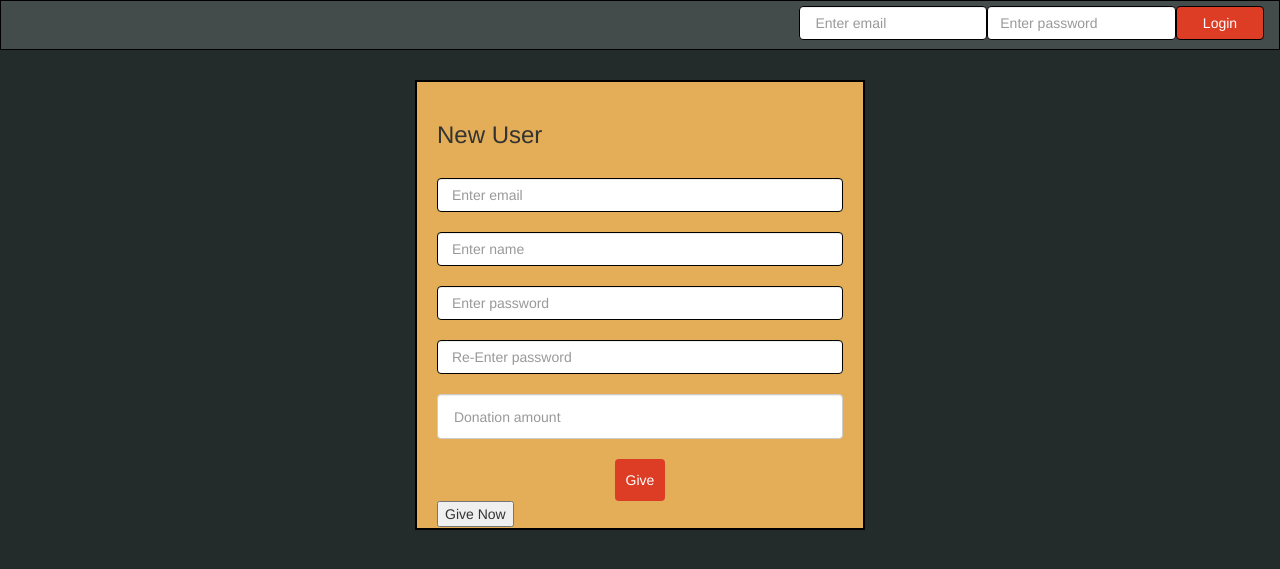
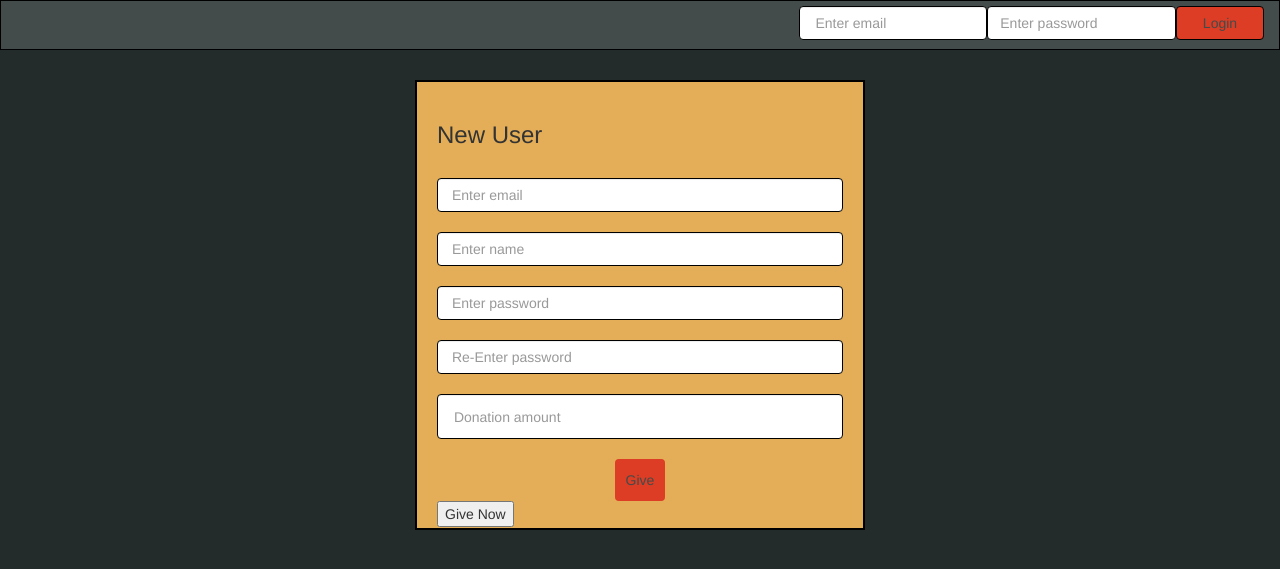
Before and after one commit to gmaurer/mastersofcode1, a PHP site: page / in a window 1280 px wide. Shown: the top 569 px of the page. Run offline with PHP 8.4, Linux system fonts and the light colour scheme; some libraries are stand-ins or nearby versions.

Commit message:
colors again

```diff
--- a/www/index.php
+++ b/www/index.php
@@ -133,7 +133,7 @@
         top: 20px;
         float: right;
         background-color: #DC3D24;
-        color: #FFFFFF;
+        color: #434B4B;
         border: 1px solid black;
         /*padding-right: 5px;*/
 
@@ -176,7 +176,7 @@
         margin-left: auto ;
         margin-right: auto ;
         background-color: #DC3D24;
-        color: #FFFFFF;
+        color: #434B4B;
 
 
     }
@@ -237,7 +237,7 @@
 
     .form-control-num{
         height: 45px;
-
+        border: 1px solid black;
 
 
     }
```
